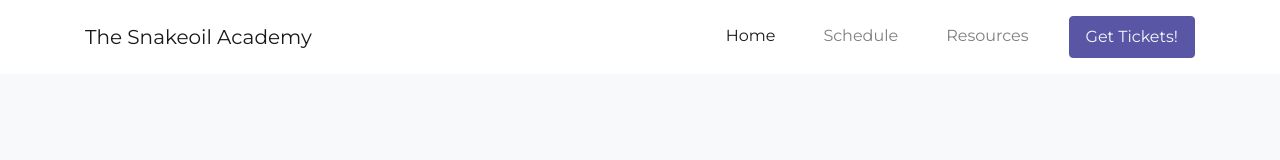
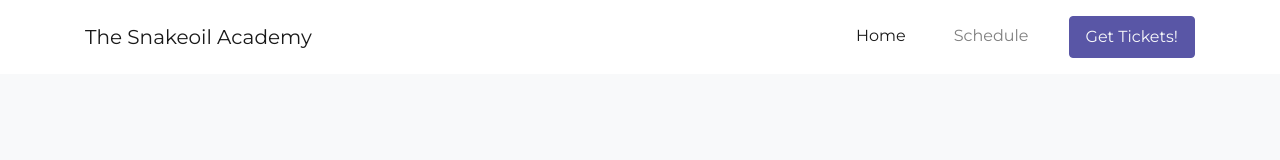
Before and after one commit to teknetia/snakeoil.academy, an Eleventy site: page src/index.liquid in a window 1280 px wide. Shown: the top 160 px of the page. Built offline with nearby package versions, Linux system fonts and the light colour scheme; Eleventy itself is replaced by a stand-in of ours; files that its build step writes are made by us from their sources; what liquidjs would draw is missing.

Commit message:
Hide resources link until ready to go live

```diff
--- a/src/_includes/default.liquid
+++ b/src/_includes/default.liquid
@@ -32,9 +32,9 @@ title:
 					<!-- <li class="nav-item px-3 {% if '/previous' == page.url %}active{% endif %}">
 						<a class="nav-link" href="#">Previous Years{% if '/previous' == page.url %} <span class="sr-only">(current)</span>{% endif %}</a>
 					</li> -->
-					<li class="nav-item px-3 {% if '/resources' == page.url %}active{% endif %}">
+<!-- 					<li class="nav-item px-3 {% if '/resources' == page.url %}active{% endif %}">
 						<a class="nav-link" href="/resources">Resources{% if '/resources' == page.url %} <span class="sr-only">(current)</span>{% endif %}</a>
-					</li>
+					</li> -->
 					<li class="nav-item ml-3">
 						<a class="nav-link btn btn-feature text-light" href="https://2020.pycon.org.au/attend/" target="_blank">Get Tickets!</a>
 					</li>
```
